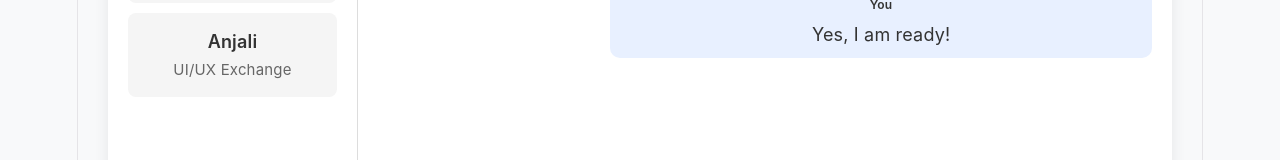
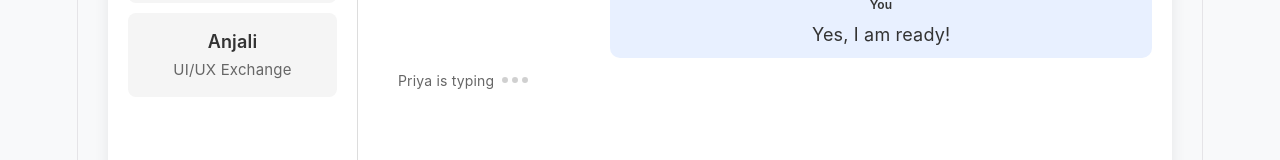
Before and after one commit to vijsanya27-afk/DEVOPS-2026-CS-E-15, a React (Vite) app: page /exchange/chat in a window 1280 px wide. Shown: the part 465-625 px from the top of the page. Built offline with nearby package versions, Linux system fonts and the light colour scheme.

Commit message:
Day 13: Add typing indicator UI

```diff
--- /dev/null
+++ b/src/exchange/components/TypingIndicator.jsx
@@ -0,0 +1,15 @@
+function TypingIndicator({ user }) {
+    return (
+      <div className="typing-indicator">
+        <span>{user} is typing</span>
+
+        <div className="typing-dots">
+          <span></span>
+          <span></span>
+          <span></span>
+        </div>
+      </div>
+    );
+  }
+
+  export default TypingIndicator;
--- a/src/exchange/pages/Chat.css
+++ b/src/exchange/pages/Chat.css
@@ -224,3 +224,46 @@
     border-radius: 6px;
     font-size: 13px;
   }
+  .typing-indicator {
+    display: flex;
+    align-items: center;
+    gap: 8px;
+    margin: 10px 20px;
+    color: #666;
+    font-size: 14px;
+  }
+
+  .typing-dots {
+    display: flex;
+    gap: 4px;
+  }
+
+  .typing-dots span {
+    width: 6px;
+    height: 6px;
+    background-color: #666;
+    border-radius: 50%;
+    animation: typing 1.4s infinite ease-in-out;
+  }
+
+  .typing-dots span:nth-child(2) {
+    animation-delay: 0.2s;
+  }
+
+  .typing-dots span:nth-child(3) {
+    animation-delay: 0.4s;
+  }
+
+  @keyframes typing {
+    0%,
+    60%,
+    100% {
+      opacity: 0.3;
+      transform: translateY(0);
+    }
+
+    30% {
+      opacity: 1;
+      transform: translateY(-4px);
+    }
+  }
--- a/src/exchange/pages/Chat.jsx
+++ b/src/exchange/pages/Chat.jsx
@@ -3,6 +3,7 @@ import ExchangeLayout from "../components/ExchangeLayout";
 import ChatContact from "../components/ChatContact";
 import "./Chat.css";
 import MessageComposer from "../components/MessageComposer";
+import TypingIndicator from "../components/TypingIndicator";
 
 function Chat() {
   const [message, setMessage] = useState("");
@@ -141,6 +142,7 @@ function Chat() {
   </div>
   ))
   )}
+  <TypingIndicator user={selectedUser.name} />
   </div>
 
   <MessageComposer
```
